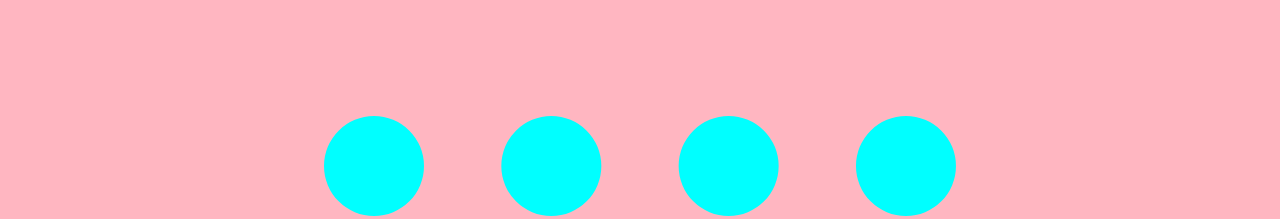
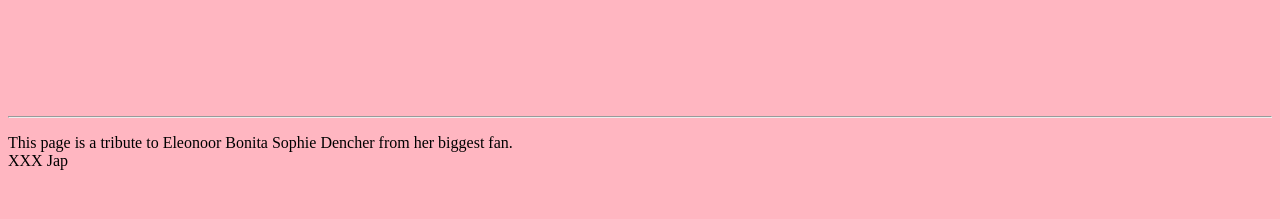
Before and after one commit to JasperAVeen/Site4Leo, a plain HTML site: page index.html in a window 1280 px wide. Shown: the part 702-921 px from the top of the page. Drawn offline with Linux system fonts and the light colour scheme.

Commit message:
Update styles.css

```diff
--- a/css/styles.css
+++ b/css/styles.css
@@ -6,11 +6,3 @@ h1 {
   color: purple;
   font-size: 200px;
 }
-
-hr {
-  border-style: none;
-  border-top-style: dotted;
-  border-color: cyan;
-  border-width: 100px;
-  width: 50%;
-}
```
